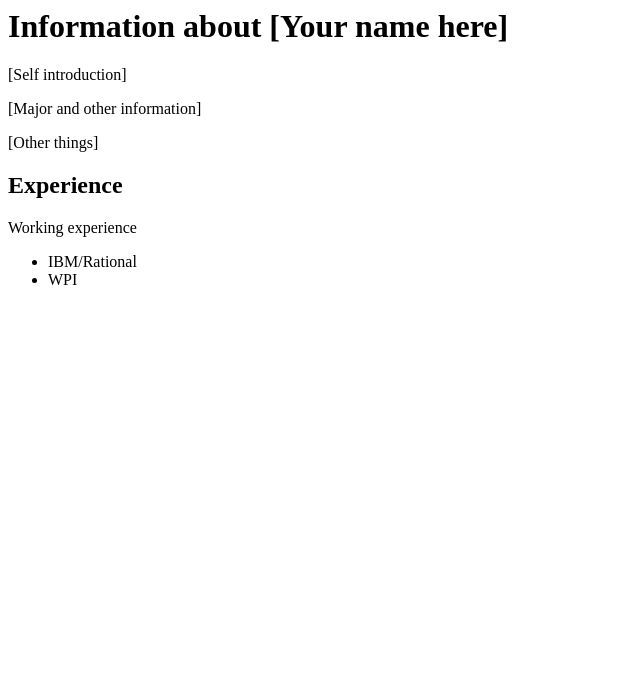
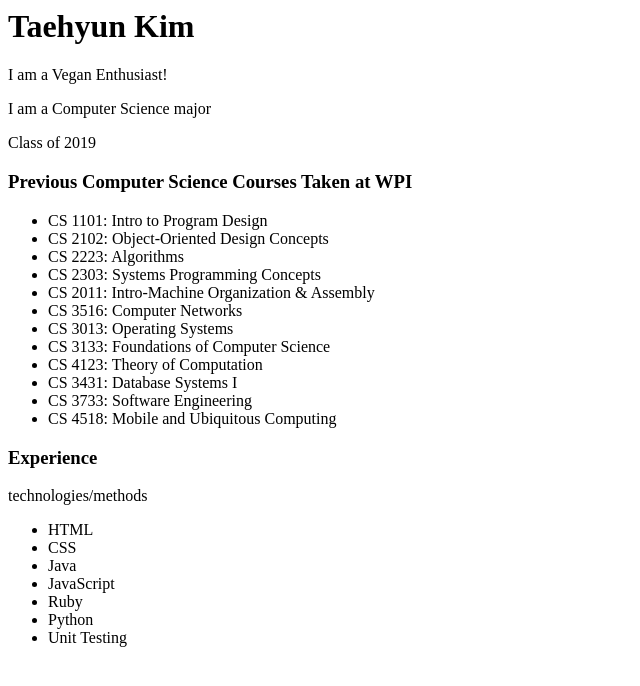
Before and after one commit to teddkim/a1-gettingstarted, a website: page index.html in a window 1280 px wide. Shown: the whole page, without its empty margins (0-640 px from the left). Drawn offline with Linux system fonts and the light colour scheme.

Commit message:
Update index.html

```diff
--- a/index.html
+++ b/index.html
@@ -4,24 +4,37 @@
     <meta charset="utf-8">
   </head>
   <body>
-    <h1>Information about [Your name here]</h1>
-    <p>
-      [Self introduction]
-    </p>
-    <p>
-      [Major and other information]
-    </p>
-    <p>
-      [Other things]
-    </p>
+    <h1>Taehyun Kim</h1>
+    <p>I am a Vegan Enthusiast!</p>
+    <p>I am a Computer Science major</p>
+    <p>Class of 2019</p>
+	<h3>Previous Computer Science Courses Taken at WPI</h3>
+    <ul>
+      <li>CS 1101: Intro to Program Design</li>
+      <li>CS 2102: Object-Oriented Design Concepts</li>
+      <li>CS 2223: Algorithms</li>
+      <li>CS 2303: Systems Programming Concepts</li>
+      <li>CS 2011: Intro-Machine Organization &amp; Assembly</li>
+      <li>CS 3516: Computer Networks</li>
+      <li>CS 3013: Operating Systems</li>
+      <li>CS 3133: Foundations of Computer Science</li>
+      <li>CS 4123: Theory of Computation</li>
+      <li>CS 3431: Database Systems I</li>
+      <li>CS 3733: Software Engineering</li>
+      <li>CS 4518: Mobile and Ubiquitous Computing</li>
+    </ul>
+    <h3>Experience</h3>
+    <p>technologies/methods</p>
+    <ul>
+      <li>HTML</li>
+      <li>CSS</li>
+      <li>Java</li>
+      <li>JavaScript</li>
+      <li>Ruby</li>
+      <li>Python</li>
+      <li>Unit Testing</li>
+    </ul>
 
-    <h2>Experience</h2>
-    <p>
-      Working experience
-    </p>
-    <ul>
-      <li>IBM/Rational</li>
-      <li>WPI</li>
-    </ul>
-  </body>
+
+</body>
 </html>
```
